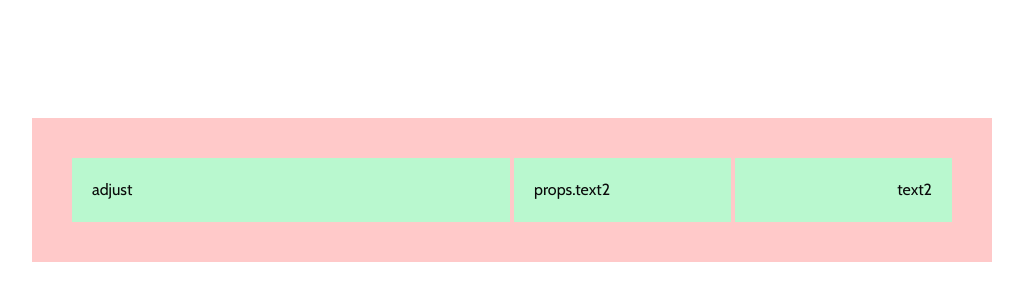
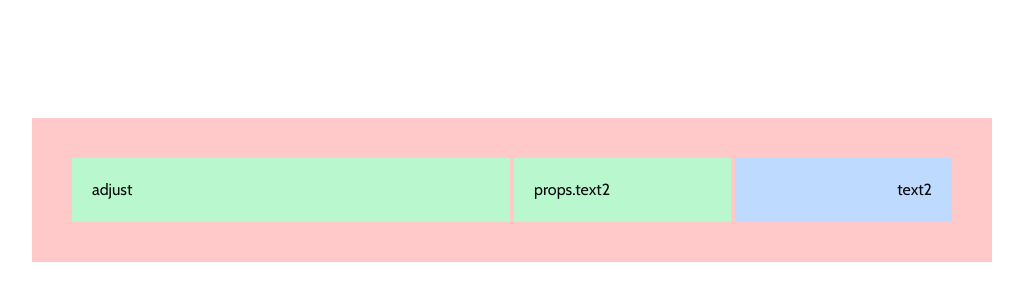
Before and after one commit to acm-ucr/agsm-website, a Next.js app: page / in a window 1280 px wide. Shown: the part 210-510 px from the top of the page, without its empty margins (128-1151 px from the left). Built offline with nearby package versions, Linux system fonts and the light colour scheme.

Commit message:
finished example component

```diff
--- a/src/components/Example.tsx
+++ b/src/components/Example.tsx
@@ -4,7 +4,7 @@ const Example = (props: { text1: string; text2: string; text3: string }) => {
       <div className="w-1/2 bg-green-200 p-5 text-left">{props.text1}</div>
       <div className="flex w-1/2 flex-row gap-1">
         <div className="w-full bg-green-200 p-5 text-left">props.text2</div>
-        <div className="w-full bg-green-200 p-5 text-right">{props.text2}</div>
+        <div className="w-full bg-blue-200 p-5 text-right">{props.text2}</div>
       </div>
     </div>
   );
```
Also changed, not shown: 1 other file (tests, documents, lock files or other folders).
